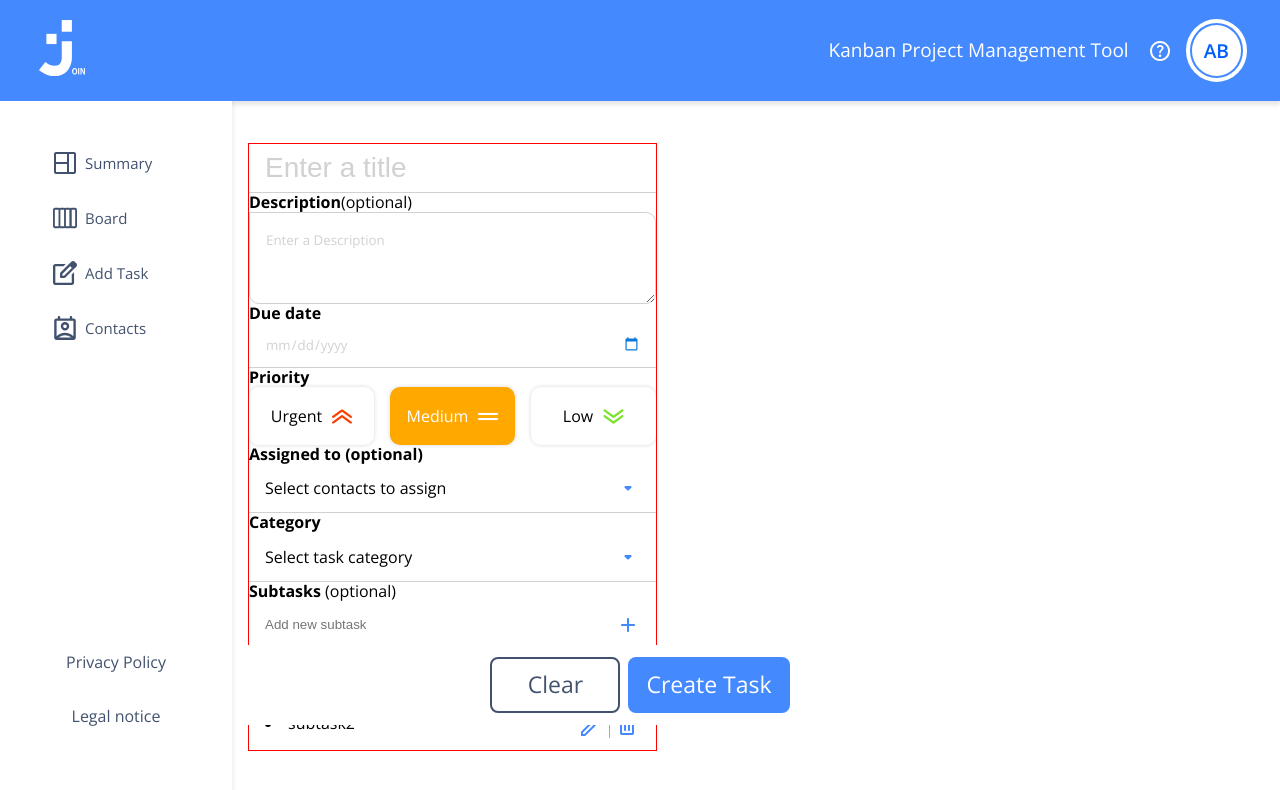
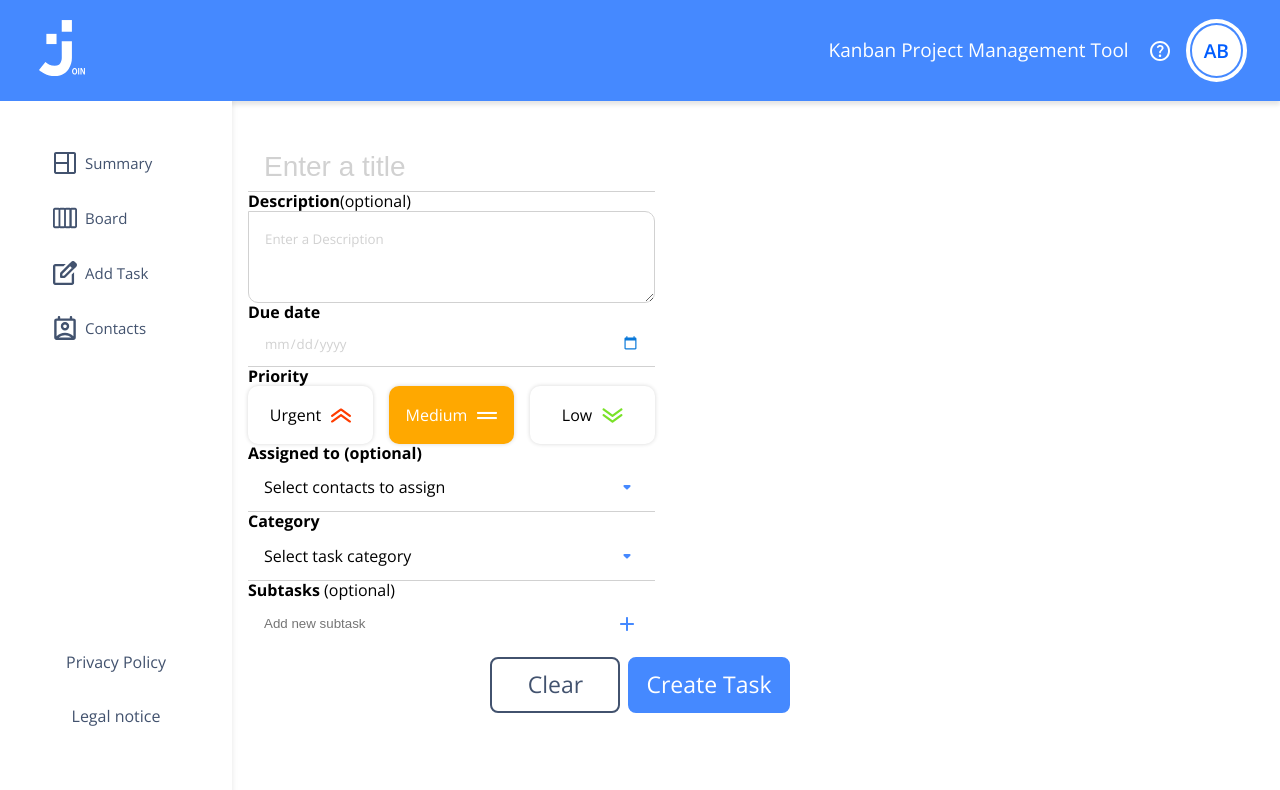
Before and after one commit to ereit673/join-solo, an Angular app: page / in a window 1280 px wide. Shown: the top 790 px of the page. Built offline with nearby package versions, Linux system fonts and the light colour scheme.

Commit message:
fixed scrollbar

```diff
--- a/src/app/main-section/add-task/add-task.component.scss
+++ b/src/app/main-section/add-task/add-task.component.scss
@@ -2,16 +2,16 @@ form {
   display: flex;
   flex-direction: column;
   margin-top: 42px;
-  margin-inline: 16px;
+  width: 100%;
   position: relative;
-  height: 100%;
+  height: calc(100% - 76px - 72.8px - 42px);
 }
 
-.form__fields-container{
-  border: 1px solid red;
+.form__fields-container {
+  width: 100%;
   overflow-y: auto;
-  // height: 1000px;
-  // margin-bottom: 150px;
+  max-height: 557px;
+  padding-inline: 16px;
 }
 
 input:focus,
@@ -31,7 +31,7 @@ textarea:focus {
   padding: 7px 16px;
   border: unset;
   border-bottom: 1px solid #d1d1d1;
-  max-width:100%;
+  max-width: 100%;
 
   &:hover {
     border-bottom: 1px solid #4589ff;
@@ -345,28 +345,26 @@ textarea:focus {
   background-color: #a8a8a8;
 }
 
-
-.form__subtasks__edit-subtask-container{
+.form__subtasks__edit-subtask-container {
   position: absolute;
   top: 0;
   left: 0;
   width: 100%;
-background-color: #FFF;
+  background-color: #fff;
   display: none;
   align-items: center;
   justify-content: space-between;
   padding: 12px 16px;
-border-bottom: 1px solid #005DFF;
-
+  border-bottom: 1px solid #005dff;
 }
 
-.form__subtasks__edit-subtask__input{
+.form__subtasks__edit-subtask__input {
   width: calc(100% - 9ch);
   border: none;
   font-size: 1rem;
 }
 
-.form__subtasks__edit-subtask__icon-container{
+.form__subtasks__edit-subtask__icon-container {
   display: flex;
   align-items: center;
   gap: 4px;
@@ -375,22 +373,22 @@ border-bottom: 1px solid #005DFF;
   }
 }
 
-.form__btn-container{
-  background-color: #FFF;
+.form__btn-container {
+  background-color: #fff;
   display: flex;
   justify-content: center;
   gap: 8px;
-  position:fixed;
+  position: fixed;
   bottom: 75px;
   left: 0;
   width: 100%;
   padding: 12px 0;
 }
 
-.btn__primary, .btn__secondary{
+.btn__primary,
+.btn__secondary {
   min-width: 130px;
 }
-
 
 //  xs
 @media (min-width: 475px) {
```
Lines whose indentation alone changed are shown as unchanged.
